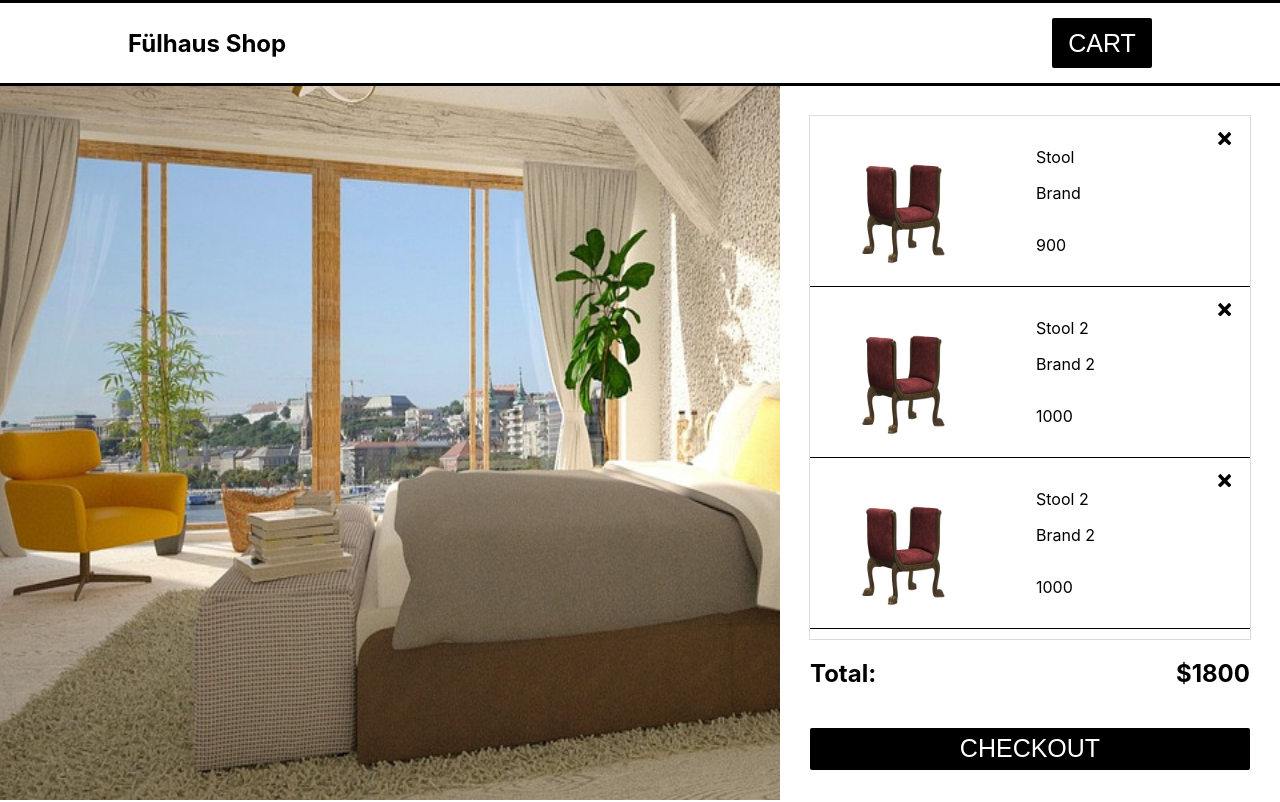
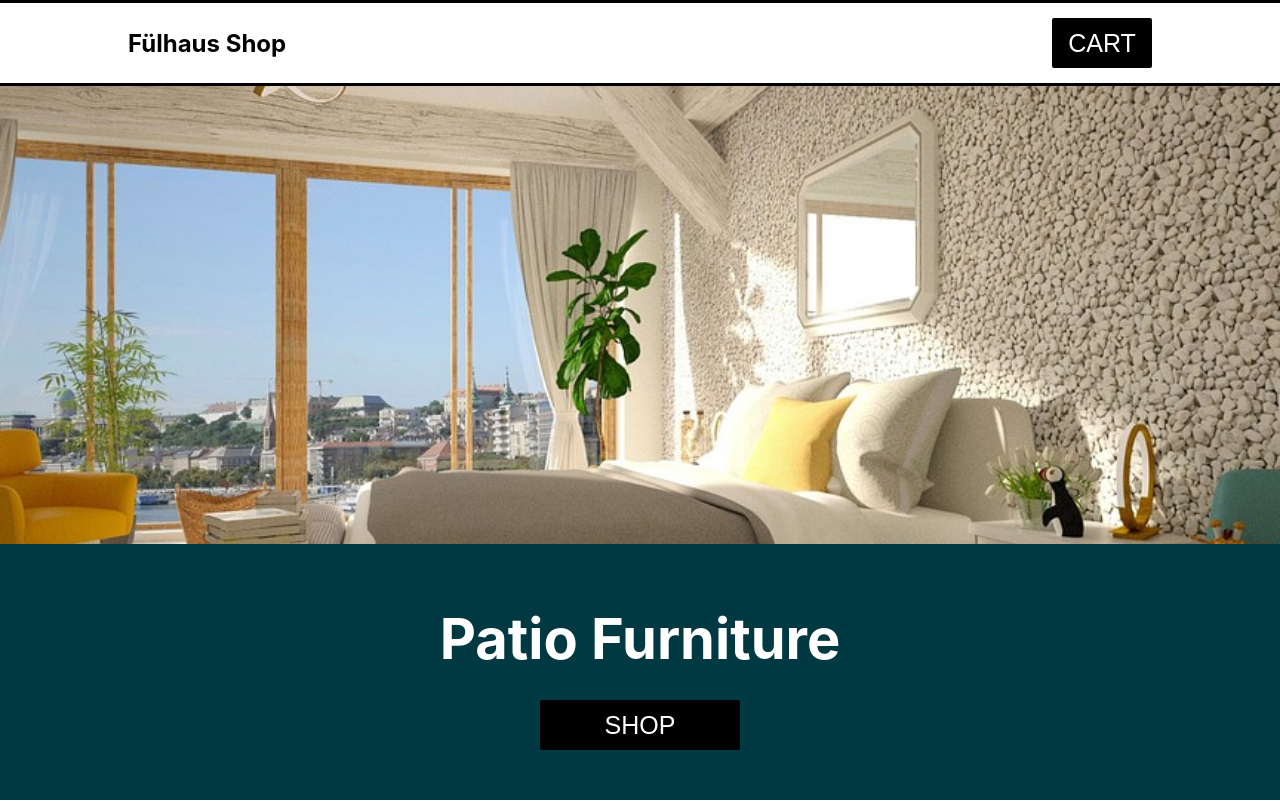
Before and after one commit to codecygen/-home-gingerbreadcookies-Desktop-073-React-Redux-ECommerce-FrontEnd, a JavaScript app: page / in a window 1280 px wide. Shown: the top 802 px of the page. Built offline with nearby package versions, Linux system fonts and the light colour scheme; the HTML template or start-up script is replaced by a standard one.

Commit message:
homepage styling finished

```diff
--- a/src/components/homepage/HomePage.js
+++ b/src/components/homepage/HomePage.js
@@ -1,11 +1,8 @@
-import HomeImage from '../../assets/HomeImage.jpg';
 import classes from './HomePage.module.scss';
 
 const HomePage = () => {
   return (
     <section className={classes.home}>
-      <img src={HomeImage} alt="Home Page Overlay" />
-
       <div>
         <h1>Patio Furniture</h1>
         <button>SHOP</button>
--- a/src/components/homepage/HomePage.module.scss
+++ b/src/components/homepage/HomePage.module.scss
@@ -1,6 +1,39 @@
+@import "../styles/Variables.scss";
+
 .home {
-    img {
-        width: 100%;
-        height: 100vh;
+    height: 100vh;
+    padding: 0 $paddingMain;
+    position: relative;
+
+    background-image: url('~/src/assets/HomeImage.jpg');
+    background-size: cover;
+    background-repeat: no-repeat;
+    background-position: center center;
+    overflow: hidden;
+
+    :first-child {
+        position: absolute;
+        bottom: 0;
+        left: 0;
+        right: 0;
+        display: flex;
+        flex-direction: column;
+        justify-content:space-evenly;
+        align-items: center;
+        background-color: $green;
+        z-index: 5;
+        height: 150px;
+
+        h1 {
+            padding: 20px 0 0;
+            font-size: 3.5rem;
+            padding-bottom: 40px;
+            color: $white;
+        }
+
+        button {
+            @include buttonStyle(200px);
+            z-index: 10;
+        }
     }
 }
--- a/src/components/navbar/NavBar.js
+++ b/src/components/navbar/NavBar.js
@@ -8,7 +8,7 @@ const NavBar = () => {
           <li><h1>Fülhaus Shop</h1></li>
           <li><button>CART</button></li>
         </ul>
-        <Cart />
+        {/* <Cart /> */}
       </nav>
   );
 };
--- a/src/components/navbar/NavBar.module.scss
+++ b/src/components/navbar/NavBar.module.scss
@@ -12,6 +12,7 @@
 
     border: solid $black;
     border-width: 3px 0;
+    z-index: 20;
 
     ul {
         height: inherit;
```
